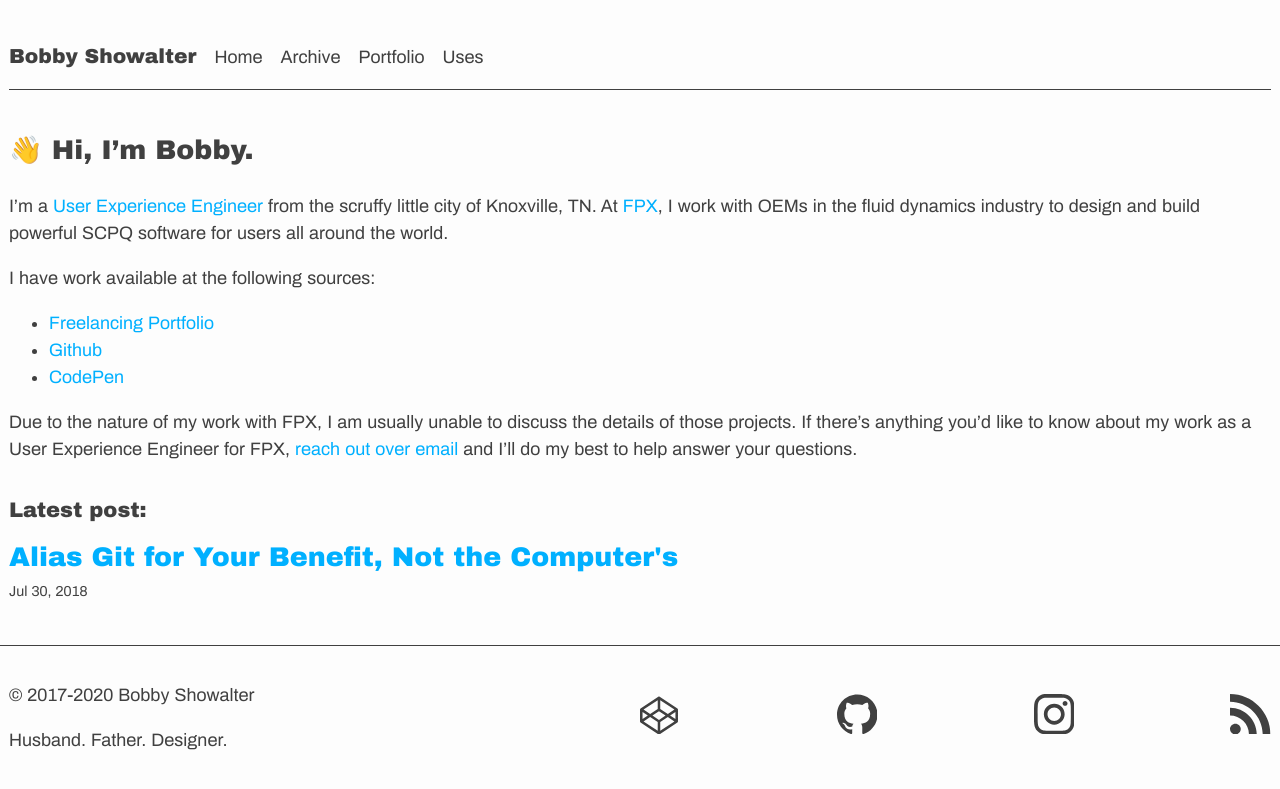
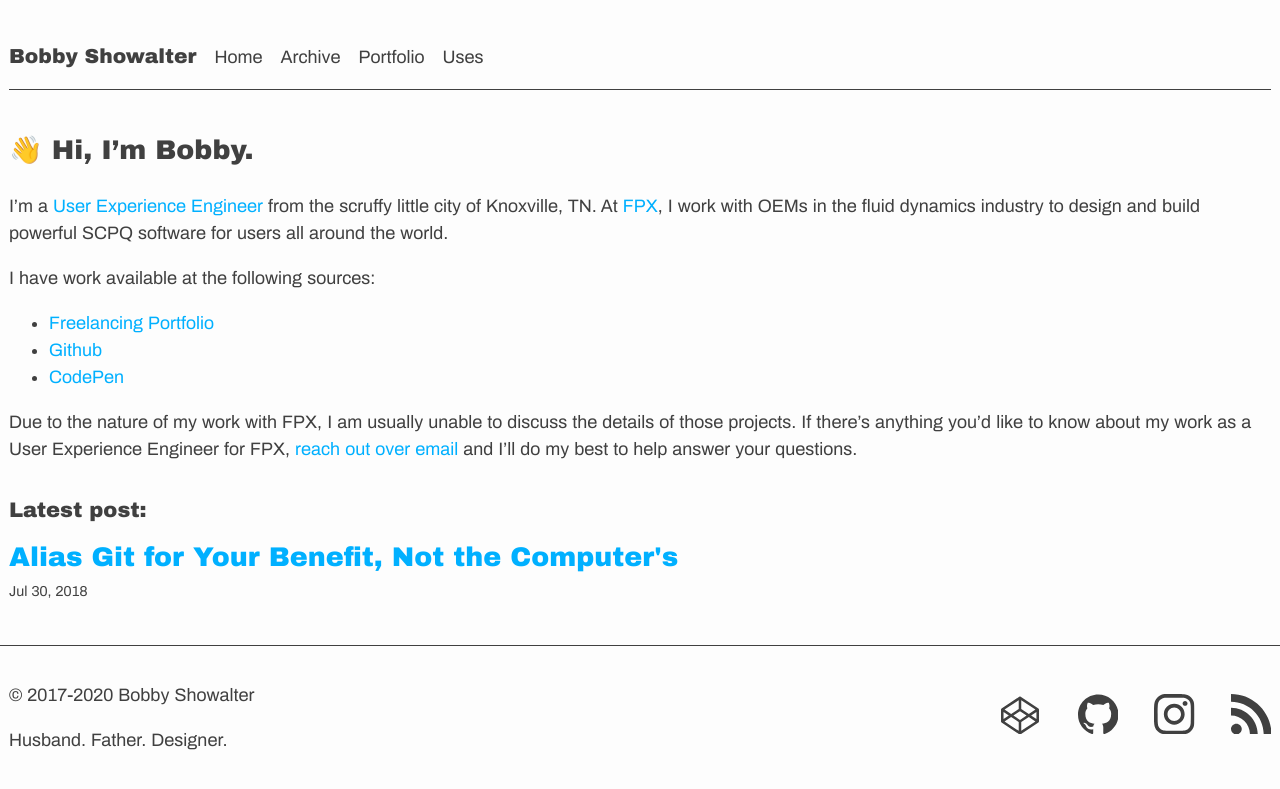
Before and after one commit to orangedaisy/bshowco, a Jekyll site: the page built from index.md, in a window 1280 px wide. Shown: the top 789 px of the page. Built offline with Jekyll 4.4.1, drawn with Linux system fonts in a browser that asks for light colours; our own code applies the rules of GitHub Pages for plain Markdown files.

Commit message:
GH-12: Update footer layout
Decided I want the social icons to wrap beneath the copyright notice. I
could've cleaned up the flexbox styles to make even better use of
flexbox (`wrap-reverse` on the parent instead of monkeying with the
children `order`), but this is simpler and even less code :shrug:

```diff
--- a/_sass/components/_c-footer.scss
+++ b/_sass/components/_c-footer.scss
@@ -2,28 +2,11 @@
   border-top: 1px solid var(--c-text-body);
   display: flex;
   align-items: center;
+  justify-content: flex-start;
   flex-wrap: wrap;
   padding-top: 1rem;
 }
 
-.c-footer__column {
-  flex: 1 0 17rem;
+.c-footer__column:first-child {
+  margin-right: auto;
 }
-
-.c-footer__column:nth-of-type(1) {
-  order: 2;
-}
-
-.c-footer__column:nth-of-type(2) {
-  order: 1;
-}
-
-@media screen and (min-width: 35rem) {
-  .c-footer__column:nth-of-type(1) {
-    order: 1;
-  }
-
-  .c-footer__column:nth-of-type(2) {
-    order: 2;
-  }
-}
--- a/_sass/components/_c-icon.scss
+++ b/_sass/components/_c-icon.scss
@@ -4,6 +4,7 @@
 }
 
 .c-icon__link {
+  display: inline-block;
   fill: var(--c-text-body);
 }
 
@@ -15,6 +16,10 @@
   fill: var(--c-link-active);
 }
 
+.c-icon__link + .c-icon__link {
+  margin-left: 2rem;
+}
+
 .c-icon-bar {
   display: flex;
   align-items: center;
```
